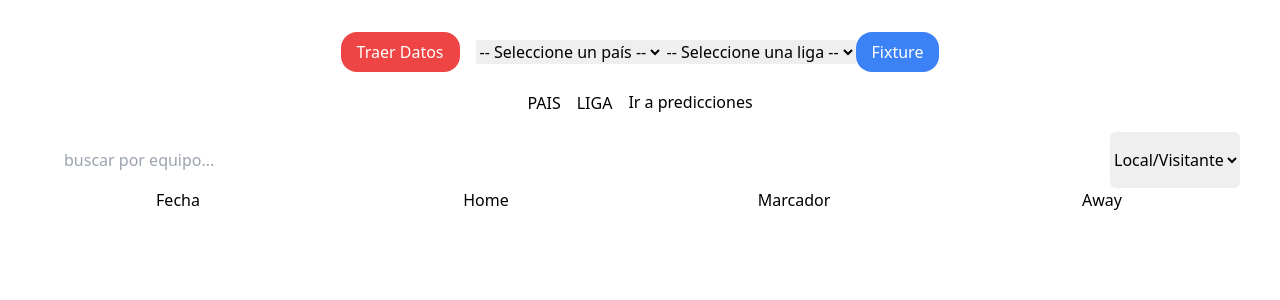
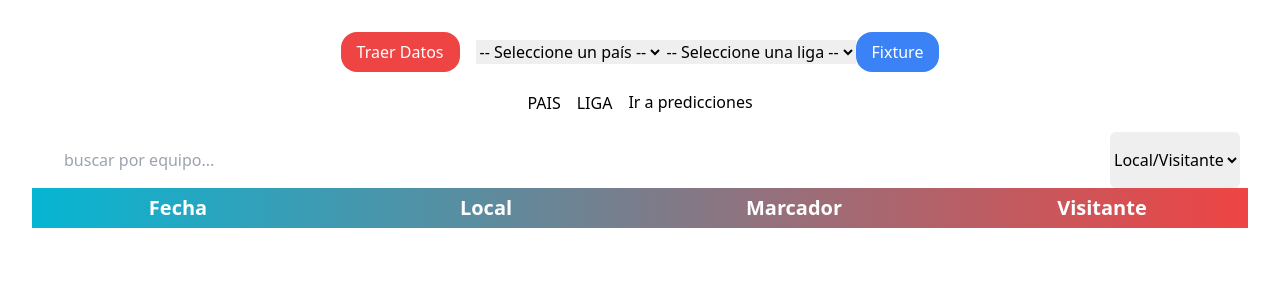
Before and after one commit to MMiigguueellGS/fooball-predictions, a React (Vite) app: page / in a window 1280 px wide. Shown: the top 300 px of the page. Built offline with nearby package versions, Linux system fonts and the light colour scheme; the HTML template or start-up script is replaced by a standard one.

Commit message:
agregando estilos

```diff
--- a/src/Fixture.jsx
+++ b/src/Fixture.jsx
@@ -95,7 +95,7 @@ const Fixture = ({
         Traer Datos
       </button>
 
-      <select onChange={onChangeCountry} >
+      <select onChange={onChangeCountry}>
         <option value=""> -- Seleccione un país --</option>
         {uniqueCouuntries.map((country) => (
           <option key={country} value={country}>
@@ -165,17 +165,20 @@ const Fixture = ({
           <option value="away">Visitante</option>
         </select>
       </form>
-      <ul className="">
-        <li className="grid grid-cols-4 gap-4">
-          <h3>Fecha</h3>
-          <h3>Home</h3>
-          <h3>Marcador</h3>
-          <h3>Away</h3>
-        </li>
-        {teamByHomeOrAway.map((game) => (
-          <FixtureList key={game.fixture.id} game={game} />
-        ))}
-      </ul>
+      <section className="grid gap-5 ">
+        <ul className="grid  items-center grid-cols-4 gap-4 text-white h-10 bg-gradient-to-r from-cyan-500 to-red-500">
+          <li className="text-xl font-semibold">Fecha</li>
+          <li className="text-xl font-semibold">Local</li>
+          <li className="text-xl font-semibold">Marcador</li>
+          <li className="text-xl font-semibold">Visitante</li>
+        </ul>
+
+        <section className="grid gap-4 ">
+          {teamByHomeOrAway.map((game) => (
+            <FixtureList key={game.fixture.id} game={game} />
+          ))}
+        </section>
+      </section>
     </div>
   );
 };
--- a/src/FixtureList.jsx
+++ b/src/FixtureList.jsx
@@ -1,15 +1,39 @@
 import React from "react";
 
 const FixtureList = ({ game }) => {
-  const date = (game.fixture.date).slice(0,10)
+  const date = game.fixture.date.slice(0, 10);
   return (
-    <li className="grid grid-cols-4 gap-4">
+    <article className="grid grid-cols-4 gap-4 items-center">
       <span>{date}</span>
-      <span>{game.teams.home.name}</span>
-      <span>{game.goals.home} - {game.goals.away}</span>
-      <span>{game.teams.away.name}</span>
 
-    </li>
+      <div className="grid grid-cols-2 justify-center items-center">
+        <div className="">
+          <span>{game.teams.home.name}</span>
+        </div>
+        <div className="flex justify-center">
+          <img
+            className="w-[50px] h-[50px]"
+            src={game.teams.home.logo}
+            alt=""
+          />
+        </div>
+      </div>
+      <span className="text-xl">
+        {game.goals.home} - {game.goals.away}
+      </span>
+      <div className="grid grid-cols-2 justify-center items-center">
+        <div className="flex justify-center">
+          <img
+            className="w-[50px] h-[50px] "
+            src={game.teams.away.logo}
+            alt=""
+          />
+        </div>
+        <div>
+          <span>{game.teams.away.name}</span>
+        </div>
+      </div>
+    </article>
   );
 };
 
```
